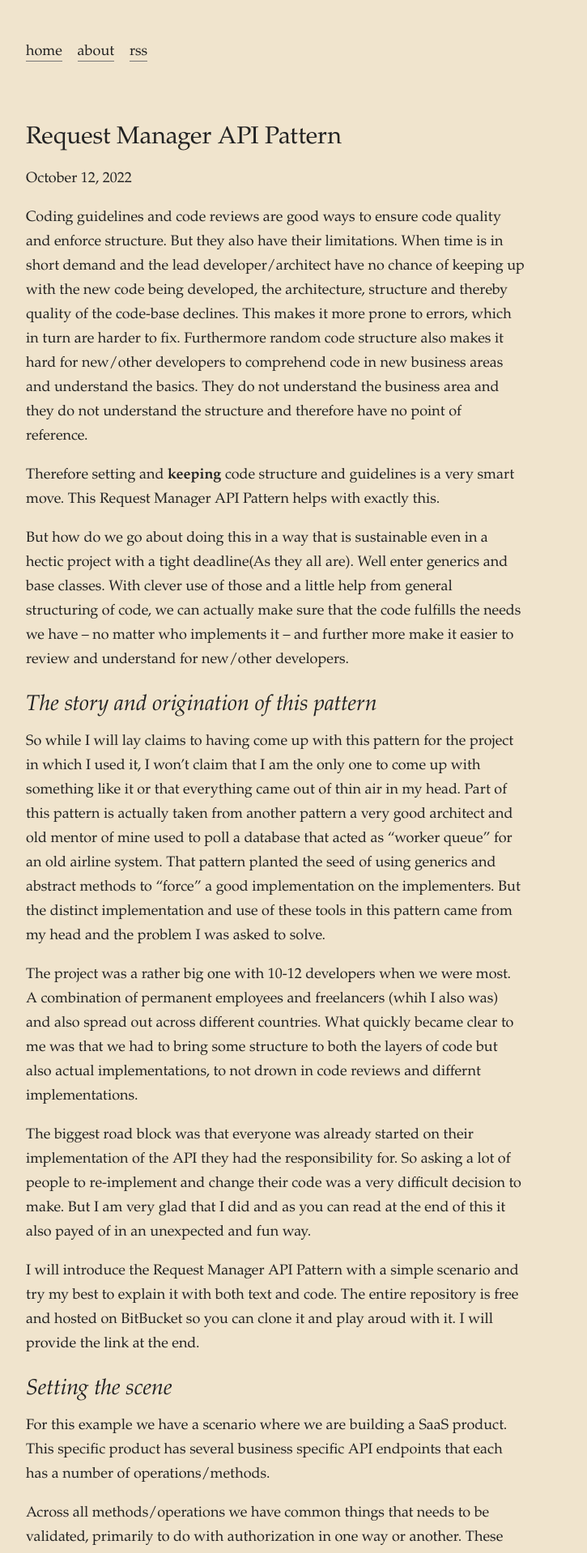
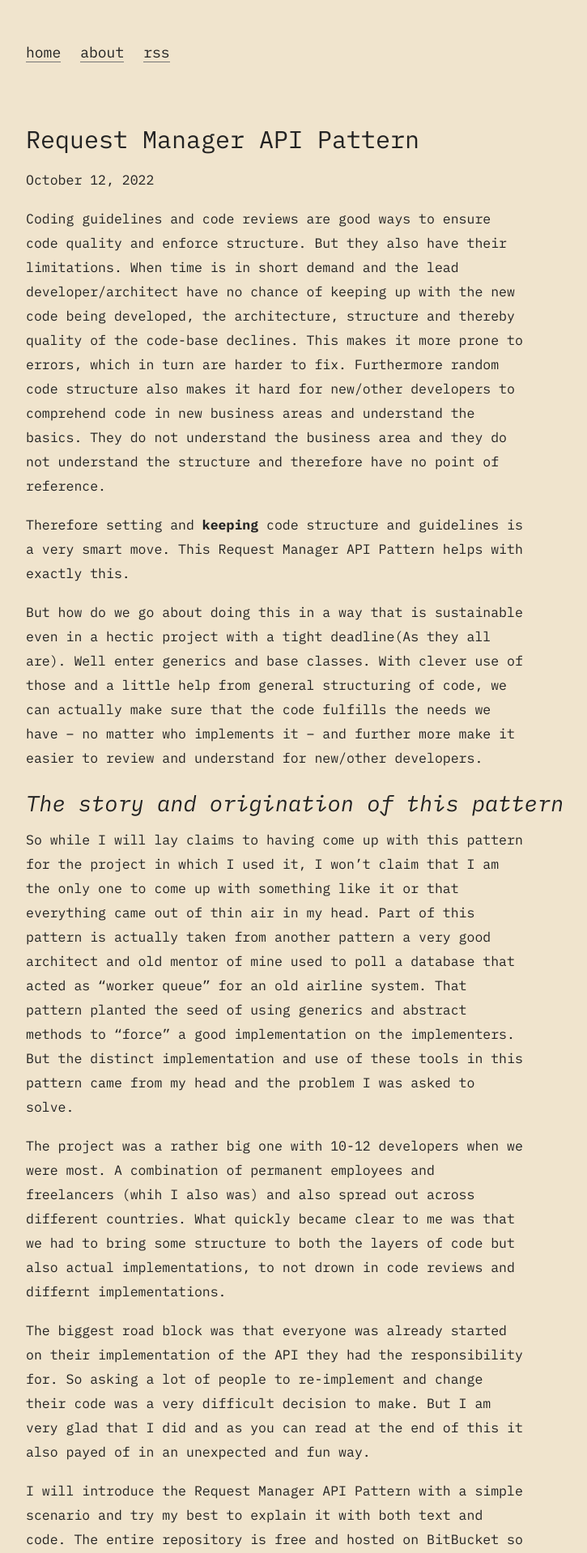
Before and after one commit to jmreiche/jmreiche.github.io, a Jekyll site: the page built from _posts/2022-10-12-request-manager-api-pattern.md, in a window 1280 px wide. Shown: the top 1918 px of the page at 81% size, without its empty margins (128-853 px from the left). Built offline with Jekyll 4.4.1, drawn with Linux system fonts in a browser that asks for light colours; some web fonts are replaced.

Commit message:
Changed to IBM Plex Mono and adjusted size to match

```diff
--- a/_data/options.yml
+++ b/_data/options.yml
@@ -1,2 +1 @@
 mathjax: true
-lato_font_load: true
--- a/_includes/head.html
+++ b/_includes/head.html
@@ -4,10 +4,9 @@
   <meta name="viewport" content="width=device-width, initial-scale=1">
 
 
-  <!-- Google Fonts loaded here depending on setting in _data/options.yml true loads font, blank does not-->
-  {% if site.data.options.lato_font_load %}
-    <link href='//fonts.googleapis.com/css?family=Lato:400,400italic' rel='stylesheet' type='text/css'>
-  {% endif %}
+  <link rel="preconnect" href="https://fonts.googleapis.com">
+  <link rel="preconnect" href="https://fonts.gstatic.com" crossorigin>
+  <link href="https://fonts.googleapis.com/css2?family=IBM+Plex+Mono:ital,wght@0,400;0,700;1,400;1,700&display=swap" rel="stylesheet">
 
   <!-- Load up MathJax script if needed ... specify in /_data/options.yml file-->
   {% if site.data.options.mathjax %}
--- a/_sass/_settings.scss
+++ b/_sass/_settings.scss
@@ -1,13 +1,8 @@
 /* This file contains all the constants for colors and font styles */
 
-$body-font: ETBembo, Palatino, "Palatino Linotype", "Palatino LT STD",
-  "Book Antiqua", Georgia, serif;
-// Note that Gill Sans is the top of the stack and corresponds to what is used in Tufte's books
-// However, it is not a free font, so if it is not present on the computer that is viewing the webpage
-// The free Google 'Lato' font is used instead. It is similar.
-$sans-font: ETBembo, Palatino, "Palatino Linotype", "Palatino LT STD",
-  "Book Antiqua", Georgia, serif;
-$code-font: Consolas, "Liberation Mono", Menlo, Courier, monospace;
+$body-font: "IBM Plex Mono", monospace;
+$sans-font: "IBM Plex Mono", monospace;
+$code-font: "IBM Plex Mono", monospace;
 $url-font: "Lucida Console", "Lucida Sans Typewriter", Monaco,
   "Bitstream Vera Sans Mono", monospace;
 $text-color: #222;
--- a/css/tufte.scss
+++ b/css/tufte.scss
@@ -155,7 +155,7 @@
 h3 {
   font-style: italic;
   font-weight: 400;
-  font-size: 1.4rem;
+  font-size: 1.3rem;
   margin-top: 2.1777777777777778rem;
   margin-bottom: 0;
   line-height: 1.08888888888889;
@@ -172,7 +172,10 @@
   line-height: 1.08888888888889;
 }
 
-p,
+p {
+  font-size: 1.1rem;
+}
+
 ol,
 ul {
   font-size: 1.2rem;
@@ -435,7 +438,7 @@
 .sidenote-number:after,
 .sidenote:before {
   content: counter(sidenote-counter) " ";
-  font-family: et-bembo-roman-old-style;
+  font-family: $body-font;
   color: $contrast-color; //added color
   position: relative;
   vertical-align: baseline;
```
Also changed, not shown: Gemfile.lock, README.md.
